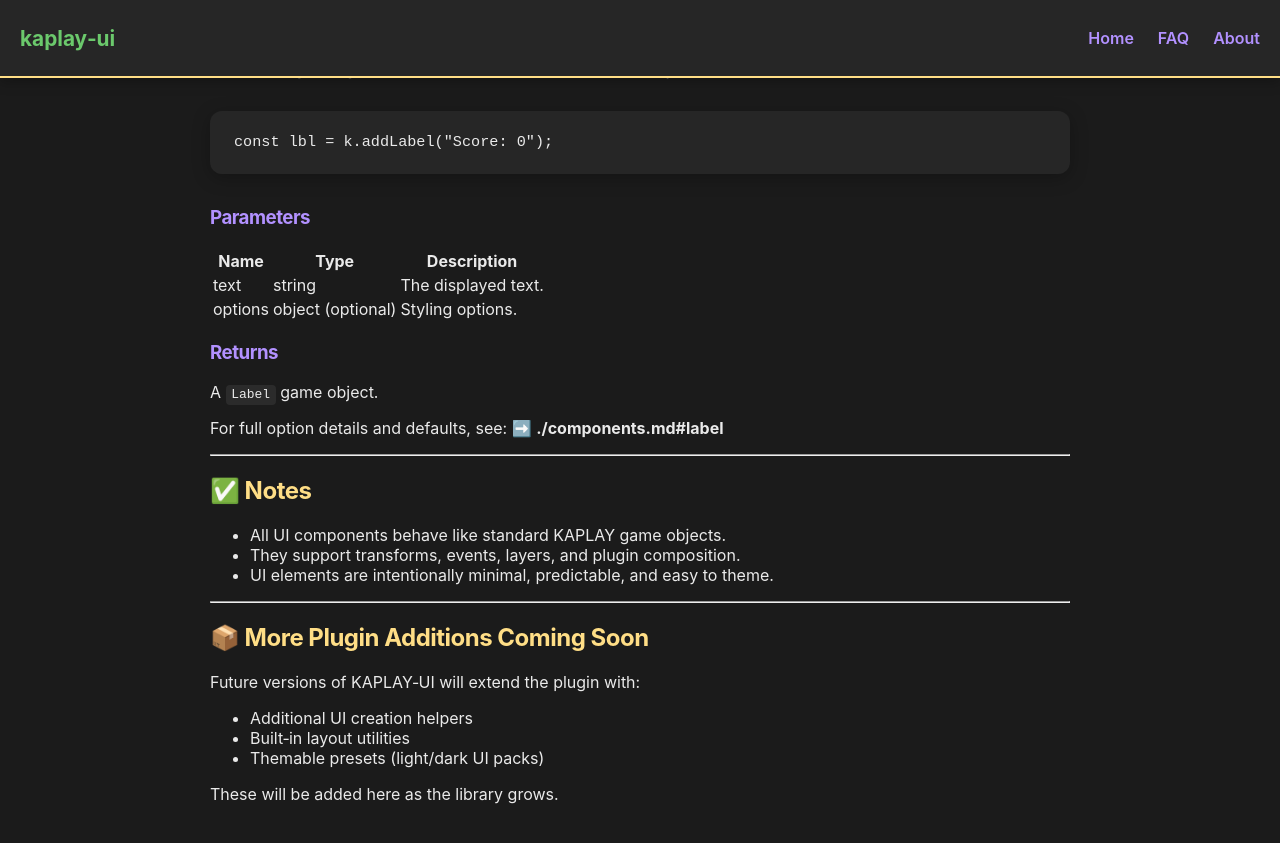
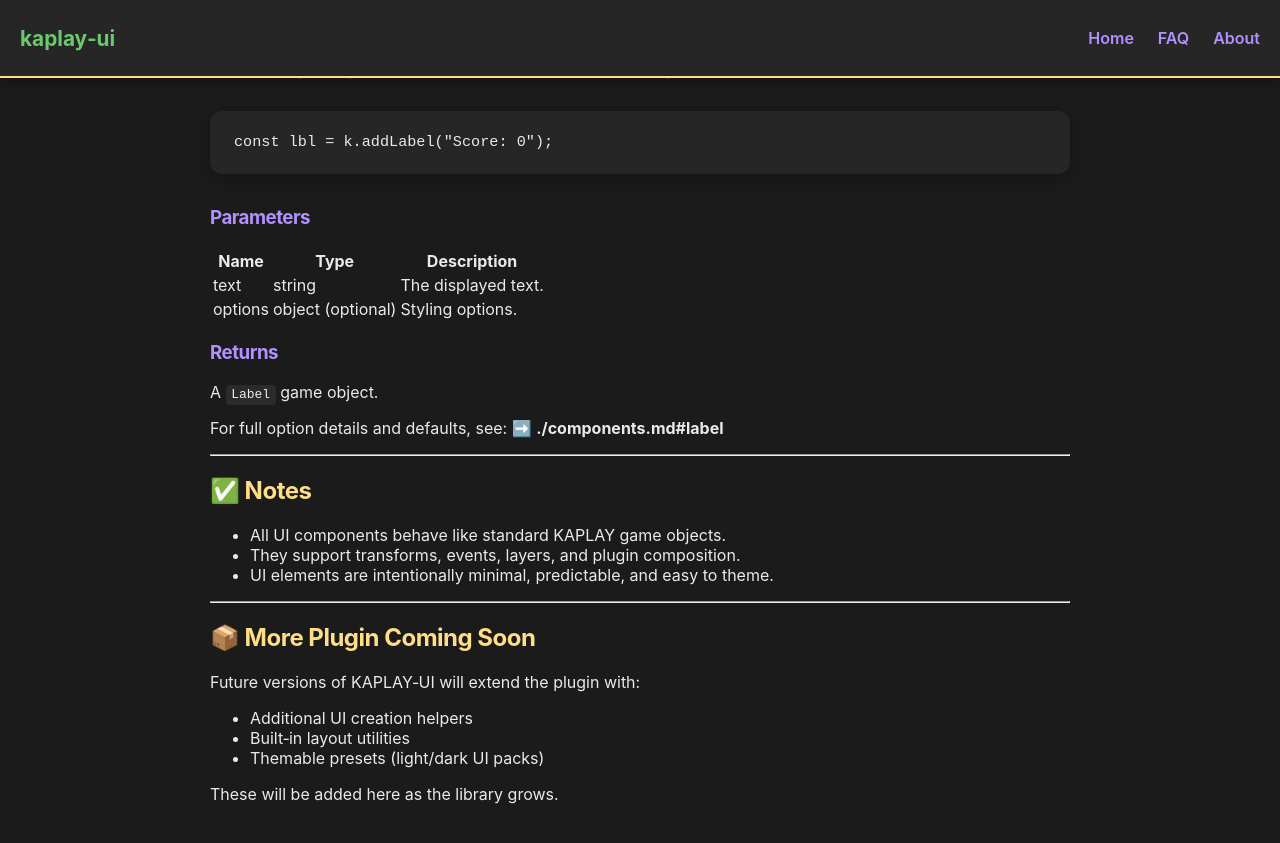
Before and after one commit to jbakchr/kaplay-ui, a Jekyll site: the page built from docs/api/plugin.md, in a window 1280 px wide and 900 px high, scrolled down 1499 px. Shown: the top 843 px of the window. Built offline with Jekyll 4.4.1, drawn with Linux system fonts in a browser that asks for light colours; our own code applies the rules of GitHub Pages for plain Markdown files.

Commit message:
chore: More plugin header

```diff
--- a/docs/api/plugin.md
+++ b/docs/api/plugin.md
@@ -79,7 +79,7 @@ For full option details and defaults, see:
 
 ---
 
-## 📦 More Plugin Additions Coming Soon
+## 📦 More Plugin Coming Soon
 
 Future versions of KAPLAY‑UI will extend the plugin with:
 
```
